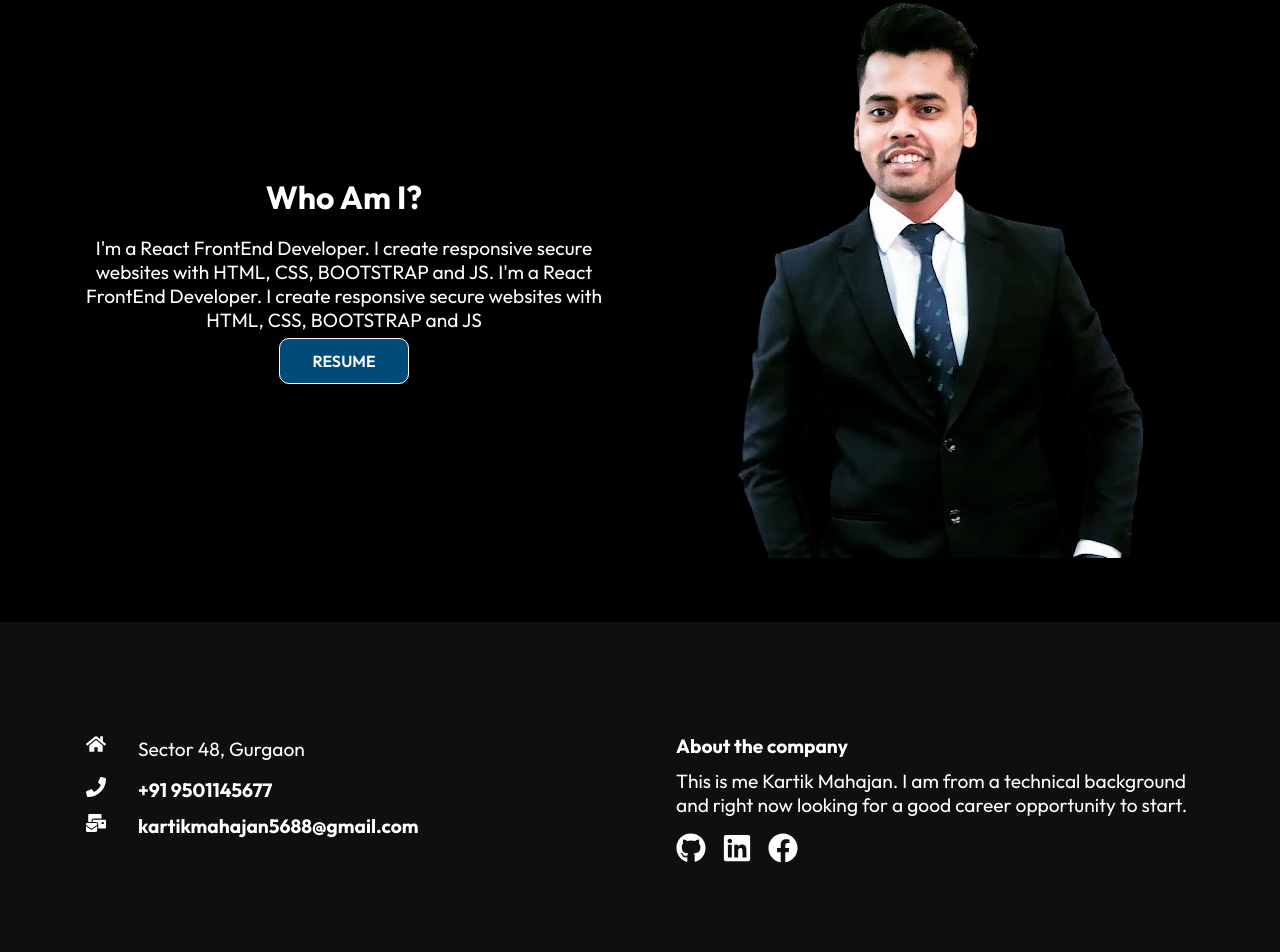
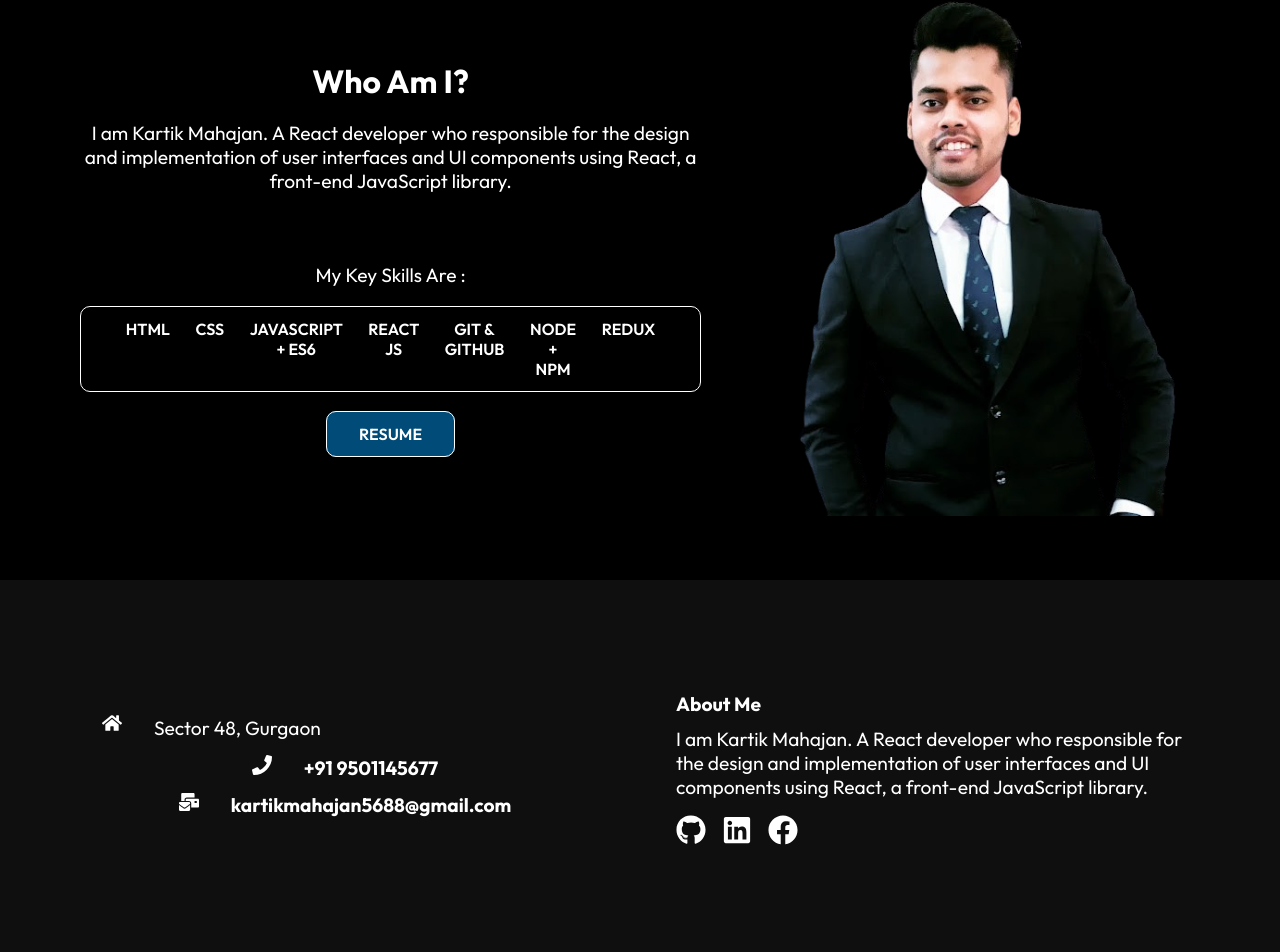
Before and after one commit to kartikmahajan5688/Myportfolio, a React (Create React App) app: page /about in a window 1280 px wide. Shown: the part 554-1506 px from the top of the page. Built offline with nearby package versions, Linux system fonts and the light colour scheme.

Commit message:
Update About Content

```diff
--- a/src/components/AboutContent.js
+++ b/src/components/AboutContent.js
@@ -8,10 +8,25 @@ const AboutContent = () => {
   return(
     <div className="about">
       <div className="left">
-        <h1>Who Am I?</h1>
-        <p>I'm a React FrontEnd Developer. I create responsive secure websites with HTML, CSS, BOOTSTRAP and JS. I'm a React FrontEnd Developer. I create responsive secure websites with HTML, CSS, BOOTSTRAP and JS</p>
         <div>
-          <a href={pdf} className="btn">RESUME</a>
+          <h1>Who Am I?</h1>
+          <p>I am Kartik Mahajan. A React developer who responsible for the design and implementation of user interfaces and UI components using React, a front-end JavaScript library.</p>
+
+        </div>
+        <div className="skills">
+          <p>My Key Skills Are : </p>
+          <ul className="skills_list btn btn-light">
+            <li>HTML </li>
+            <li>CSS </li>
+            <li>JAVASCRIPT + ES6 </li>
+            <li>REACT JS </li>
+            <li> GIT  & GITHUB </li>
+            <li>NODE + NPM </li>
+            <li>REDUX </li>
+          </ul>
+        </div>
+        <div>
+          <a href={pdf} className="btn resume">RESUME</a>
         </div>
       </div>
       <div className="right">
--- a/src/components/AboutContentStyles.css
+++ b/src/components/AboutContentStyles.css
@@ -6,14 +6,28 @@
     justify-content: center;
 }
 
-.about .left {
+.left {
+    display: flex;
+    flex-direction: column;
     justify-content: center;
     text-align: center;
-    padding: 1rem;
+    padding: 2rem 2rem;
 }
 
 .about .left p {
     margin: 1.2rem 0;
+}
+
+.skills {
+    margin: 2rem 0;
+}
+
+.skills_list {
+    display: flex;
+}
+
+.skills_list li {
+    padding: 0 0.8rem;
 }
 
 .about .right {
--- a/src/components/Footer.js
+++ b/src/components/Footer.js
@@ -37,8 +37,8 @@ const Footer = () => {
           </div>
         </div>
         <div className="right">
-          <h4>About the company</h4>
-          <p>This is me Kartik Mahajan. I am from a technical background and right now looking for a good career opportunity to start.</p>
+          <h4>About Me</h4>
+          <p>I am Kartik Mahajan. A React developer who responsible for the design and implementation of user interfaces and UI components using React, a front-end JavaScript library.</p>
           <div className="social">
             <a href="https://github.com/kartikmahajan5688">
               <FaGithub
--- a/src/index.css
+++ b/src/index.css
@@ -22,6 +22,11 @@ a {
 
 ul {
   list-style-type: none;
+
+}
+
+ul li {
+  color: #fff;
 }
 
 .btn {
```
